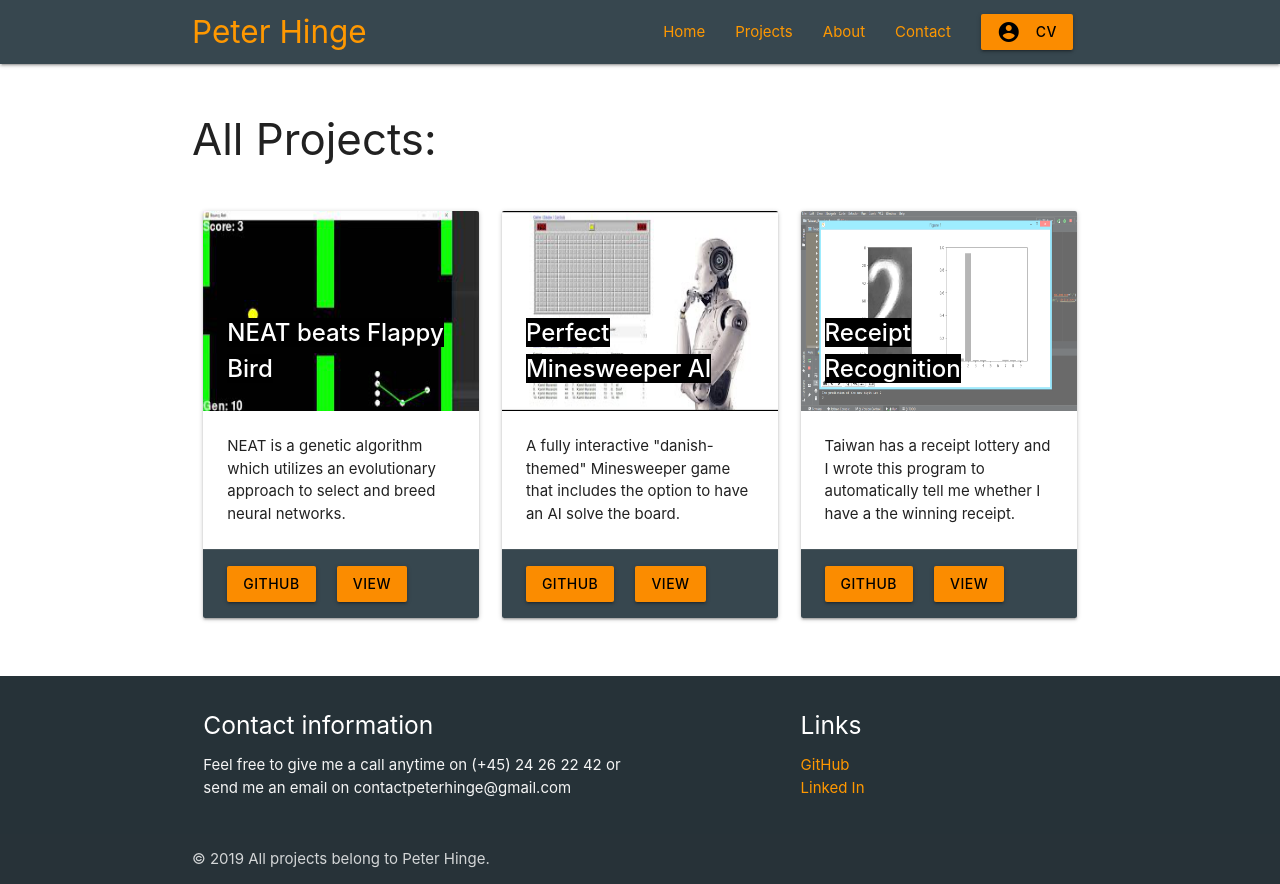
After one commit to PeterHinge/New_Portfolio, a Django app: template main/templates/main/all_projects.html in a window 1280 px wide. The commit adds this page. Run offline with Django 3.2, Linux system fonts and the light colour scheme; the template is opened without the code that fills it: values that come from a table or form of the project are taken from there, others are empty; data comes from the database, SQL or seed files in the repository; both versions use the stored data as it was after the commit; some libraries are stand-ins or nearby versions.

Commit message:
all projects page added

```diff
--- /dev/null
+++ b/main/templates/main/all_projects.html
@@ -0,0 +1,30 @@
+{% extends 'main/header.html' %}
+{% load static %}
+
+{% block content %}
+  <h3>All Projects:</h3>
+  <br>
+  <div class="row">
+    {% for project in projects %}
+    <div class="col s12 m6 l4">
+      <div class="card hoverable">
+        <div class="card-image">
+          <a href="{{project.project_slug}}">
+            <img src="{% static "images/thumbnails/"|add:project.project_thumbnail|add:".png" %}" alt="{{project.project_title}}" height="200">
+            <span class="card-title"><span class="black"><strong>{{project.project_title}}</strong></span></span>
+          </a>
+        </div>
+        <div class="card-content">
+          <p>{{project.project_description}}</p>
+        </div>
+        <div class="card-action blue-grey darken-3">
+          <a href="{{project.project_github_url}}" target="_blank" class="btn orange darken-1 black-text"><strong>GITHUB</strong></a>
+          &nbsp
+          &nbsp
+          <a href="{{project.project_slug}}" class="btn orange darken-1 black-text"><strong>VIEW</strong></a>
+        </div>
+      </div>
+    </div>
+    {% endfor %}
+  </div>
+{% endblock %}
--- a/main/templates/main/header.html
+++ b/main/templates/main/header.html
@@ -20,7 +20,7 @@
         <a href="#" data-target="mobile-demo" class="sidenav-trigger orange-text text-orange darken-1"><i class="material-icons">menu</i></a>
         <ul class="right hide-on-med-and-down white-text">
           <li><a href="/" class="orange-text text-orange darken-1">Home</a></li>
-          <li><a href="/#featured_projects" class="orange-text text-orange darken-1">Projects</a></li>
+          <li><a href="/all_projects" class="orange-text text-orange darken-1">Projects</a></li>
           <li><a href="/#about" class="orange-text text-orange darken-1">About</a></li>
           <li><a href="/#contact" class="orange-text text-orange darken-1">Contact</a></li>
           <li><a href="{% static "files/cv.pdf" %}" target="_blank" class="btn orange darken-1 black-text"><i class="material-icons left">account_circle</i><strong>CV</strong></a></li>
@@ -38,8 +38,9 @@
   </ul>
 
   <!-- Page content -->
+  <br />
   <div class="container">
-    <br />
+
     {% block content %} {% endblock %}
   </div>
   <br />
--- a/main/templates/main/home.html
+++ b/main/templates/main/home.html
@@ -92,16 +92,17 @@
       <ul id="nn_dropdown" class="dropdown-content">
         <li><a href="https://github.com/PeterHinge/NN_notes/blob/master/NN%20Basics%201.ipynb" target="_blank" class="dropdown-item orange-text text-orange darken-1"><strong>Basics of Neural Networks 1</strong></a></li>
         <li><a href="https://github.com/PeterHinge/NN_notes/blob/master/NN%20Basics%202%20(OOP).ipynb" target="_blank" class="dropdown-item orange-text text-orange darken-1"><strong>Basics of Neural Networks 2 (OOP)</strong></a></li>
+        <li><a href="https://github.com/PeterHinge/NN_notes/blob/master/NN%20Basics%203%20(TF%20and%20Keras).ipynb" target="_blank" class="dropdown-item orange-text text-orange darken-1"><strong>Basics of Neural Networks 3 (TensorFlow and Keras)</strong></a></li>
         <li><a href="https://github.com/PeterHinge/NN_notes/blob/master/NEAT.ipynb" target="_blank" class="dropdown-item orange-text text-orange darken-1"><strong>NEAT Algorithm</strong></a></li>
       </ul>
       <a class="btn dropdown-trigger orange darken-1 black-text" href="#!" data-target="nn_dropdown">
-        <strong>Neural Networks and Machine Learning</strong>
+        <strong>Machine Learning</strong>
         <i class="material-icons right">arrow_drop_down</i>
       </a>
       &nbsp
       <ul id="bc_dropdown" class="dropdown-content">
         <li><a href="https://github.com/PeterHinge/BC_notes/blob/master/Blockchain%20fundamentals.ipynb" target="_blank" class="dropdown-item orange-text text-orange darken-1"><strong>Blockchain fundamentals</strong></a></li>
-        <li><a href="https://github.com/PeterHinge/BC_notes/blob/master/Blockchain%20Coin.ipynb" target="_blank" class="dropdown-item orange-text text-orange darken-1"><strong>Blockchain Coins</strong></a></li>
+        <li><a href="https://github.com/PeterHinge/BC_notes/blob/master/Blockchain%20currencies.ipynb" target="_blank" class="dropdown-item orange-text text-orange darken-1"><strong>Blockchain currencies</strong></a></li>
       </ul>
       <a class="btn dropdown-trigger orange darken-1 black-text" href="#!" data-target="bc_dropdown">
         <strong>Blockchain Technology</strong>
--- a/main/urls.py
+++ b/main/urls.py
@@ -19,6 +19,7 @@ from . import views
 app_name = 'main'
 
 urlpatterns = [
-    path('', views.homepage, name='homepage'),
-    path('<current_slug>', views.project_page, name='project_page'),
+    path('', views.home_page, name='home_page'),
+    path('all_projects', views.all_projects_page, name='all_projects_page'),
+    path('<current_slug>', views.single_project_page, name='single_project_page'),
 ]
```
Also changed, not shown: main/views.py (+8 -2 lines), db.sqlite3, main/migrations/0019_auto_20190820_2112.py (added), main/static/images/thumbnails/AI-Stock-Trader.png (added), 1 other file.
